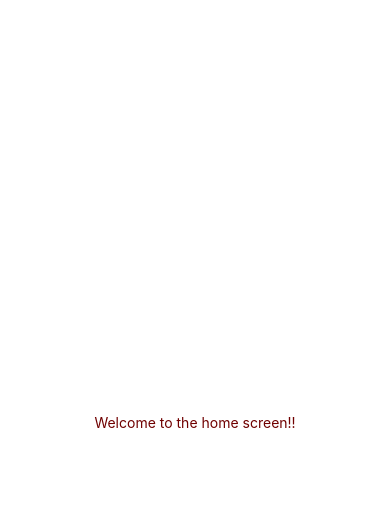
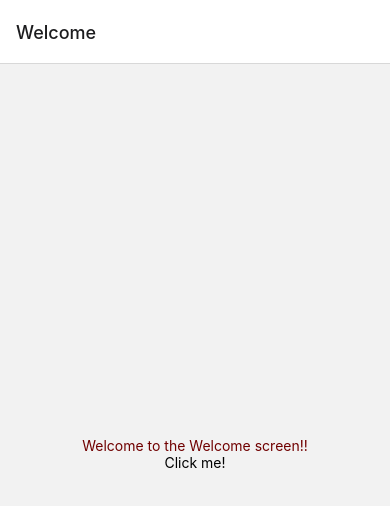
Before and after one commit to roserwen/empathy-bytes-app, a React Native app: screen /Welcome in a window 390 px wide. Shown: the top 506 px of the page. Built offline with nearby package versions, Linux system fonts and the light colour scheme.

Commit message:
Terrible navigation

```diff
--- a/App.js
+++ b/App.js
@@ -1,10 +1,24 @@
 import { StatusBar } from 'expo-status-bar';
 import { StyleSheet, Text, View } from 'react-native';
+import WelcomeScreen from './app/screens/WelcomeScreen';
 import HomeScreen from './app/screens/HomeScreen';
+import { NavigationContainer } from '@react-navigation/native';
+import {createNativeStackNavigator} from '@react-navigation/native-stack';
+
+const Stack = createNativeStackNavigator();
 
 export default function App() {
   return (
-    <HomeScreen />
+    <NavigationContainer>
+      <Stack.Navigator>
+        <Stack.Screen
+          name="Welcome"
+          component={WelcomeScreen}
+          // options={{title: 'Welcome'}}
+        />
+        <Stack.Screen name="Home" component={HomeScreen} />
+      </Stack.Navigator>
+    </NavigationContainer>
   );
 }
 
--- /dev/null
+++ b/app/screens/WelcomeScreen.js
@@ -0,0 +1,31 @@
+import React from 'react';
+import { View, Text, StyleSheet, TouchableOpacity } from "react-native"
+
+function WelcomeScreen({navigation}) {
+
+    return (
+        <View style={styles.container}>
+            <Text style={styles.text}>
+              Welcome to the Welcome screen!!
+            </Text>
+            <TouchableOpacity onPress={() => navigation.navigate('Home')} >
+              <Text>Click me!</Text>
+            </TouchableOpacity>
+        </View>
+    );
+}
+
+const styles = StyleSheet.create({
+    container: {
+        flex: 1,
+        alignItems: "center",
+        justifyContent: "center",
+    },
+    text: {
+        color: "#700000",
+        // position: "absolute",
+        textAlign: "center"
+    }
+})
+
+export default WelcomeScreen;
--- /dev/null
+++ b/constants/index.js
@@ -0,0 +1,5 @@
+import images from "./images";
+import icons from "./icons";
+import { COLORS, FONT, SIZES, SHADOWS } from "./theme";
+
+export { images, icons, COLORS, FONT, SIZES, SHADOWS };
```
Also changed, not shown: constants/theme.js (added, +53 -0 lines), package.json (+6 -2 lines), constants/icons.js (added), constants/images.js (added), 2 other files (tests, documents, lock files or other folders).
